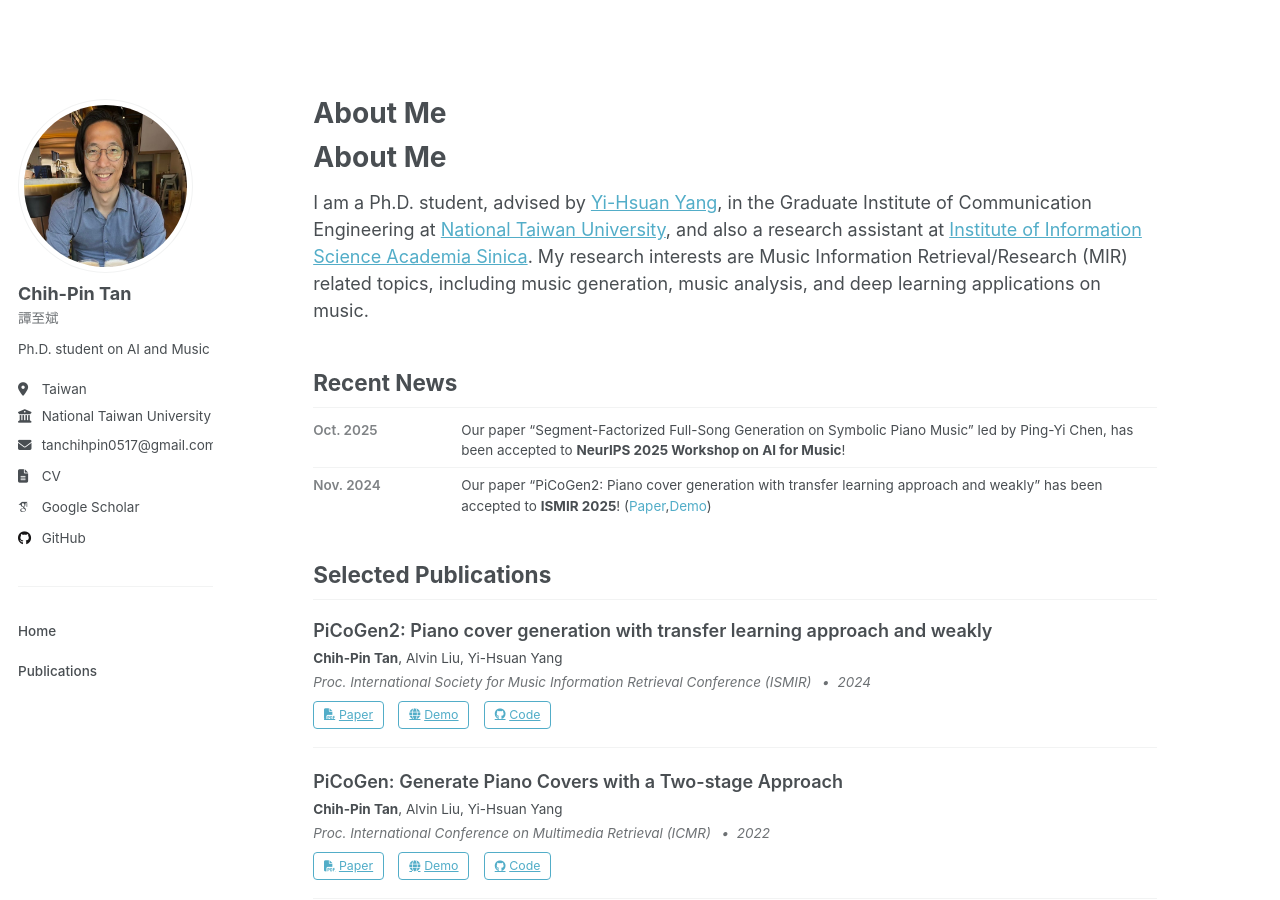
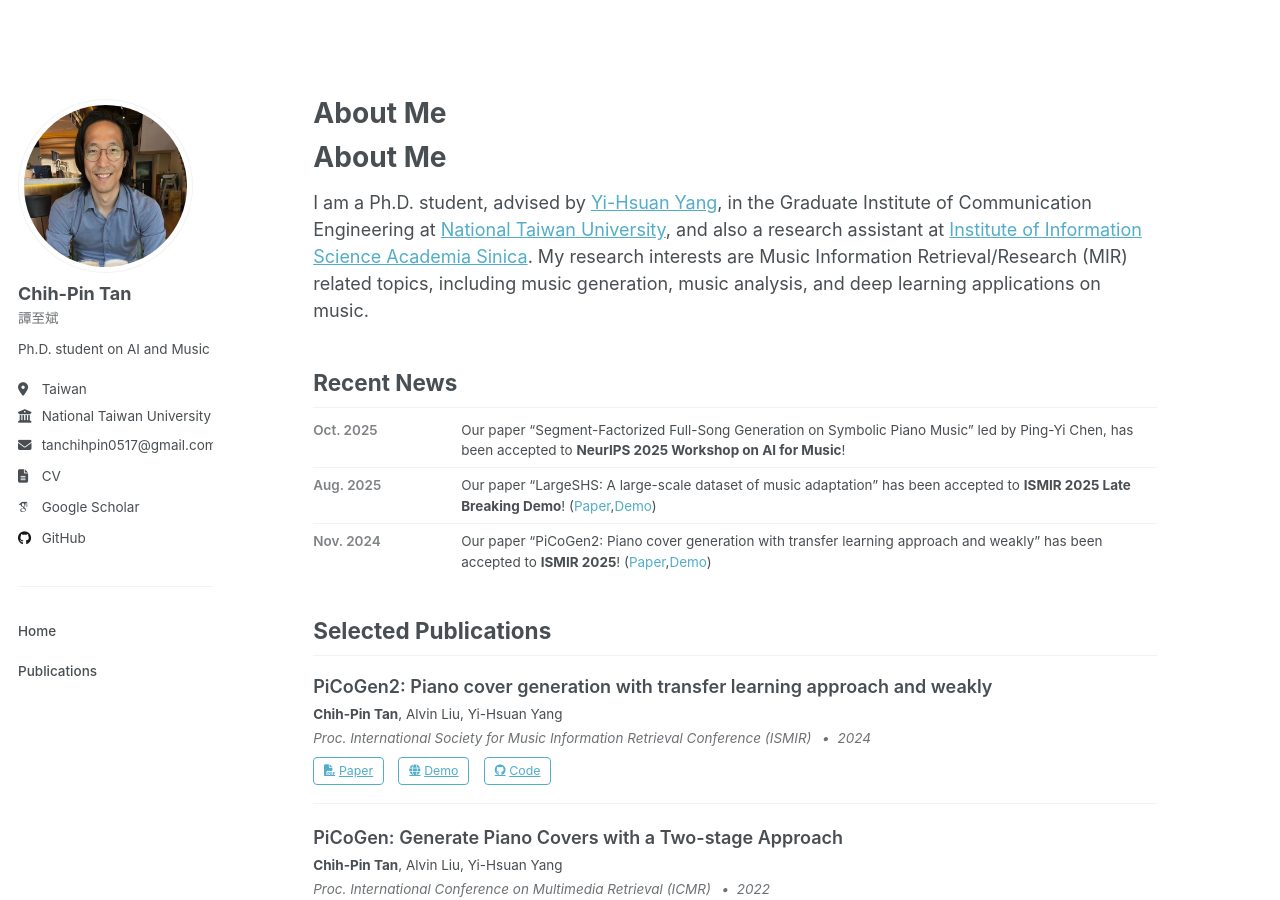
Before and after one commit to tanchihpin0517/tanchihpin0517.github.io, a Jekyll site: the page built from _pages/about.md, in a window 1280 px wide and 900 px high. Built offline with Jekyll 4.4.1, drawn with Linux system fonts in a browser that asks for light colours; some web fonts are replaced; a script that is not in the unit is left out; our own code applies the rules of GitHub Pages for plain Markdown files.

Commit message:
Add new news entry for LargeSHS paper acceptance at ISMIR 2025 Late Breaking Demo

```diff
--- a/_data/news.yml
+++ b/_data/news.yml
@@ -8,6 +8,9 @@
 - date: "Oct. 2025"
   description: "Our paper \"Segment-Factorized Full-Song Generation on Symbolic Piano Music\" led by Ping-Yi Chen, has been accepted to **NeurIPS 2025 Workshop on AI for Music**!"
 
+- date: "Aug. 2025"
+  description: "Our paper \"LargeSHS: A large-scale dataset of music adaptation\" has been accepted to **ISMIR 2025 Late Breaking Demo**! ([Paper](https://ismir2025program.ismir.net/lbd_450.html),[Demo](https://github.com/tanchihpin0517/LargeSHS))"
+
 - date: "Nov. 2024"
   description: "Our paper \"PiCoGen2: Piano cover generation with transfer learning approach and weakly\" has been accepted to **ISMIR 2025**! ([Paper](https://arxiv.org/abs/2408.01551),[Demo](https://tanchihpin0517.github.io/PiCoGen/picogen2.html))"
 
```
